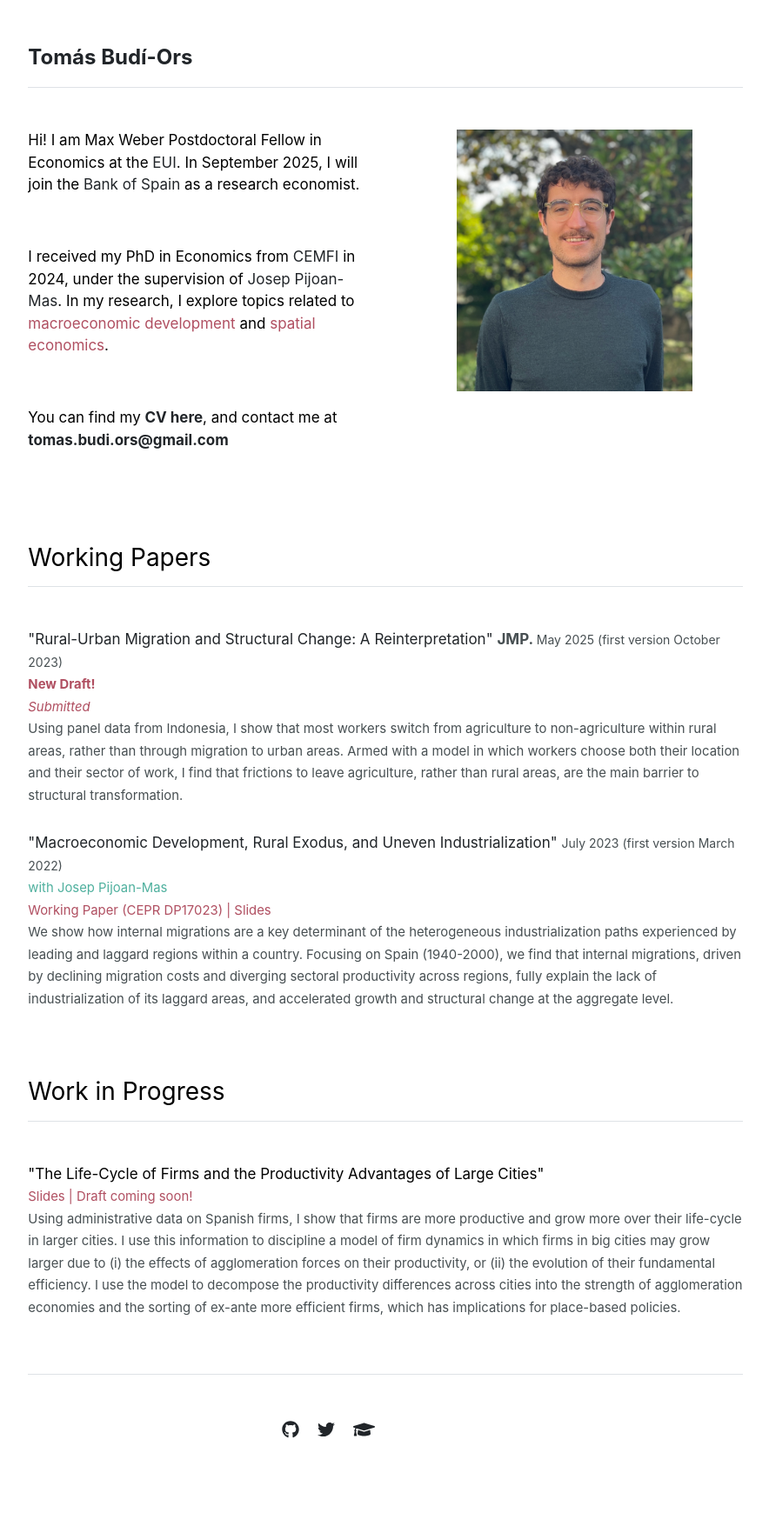
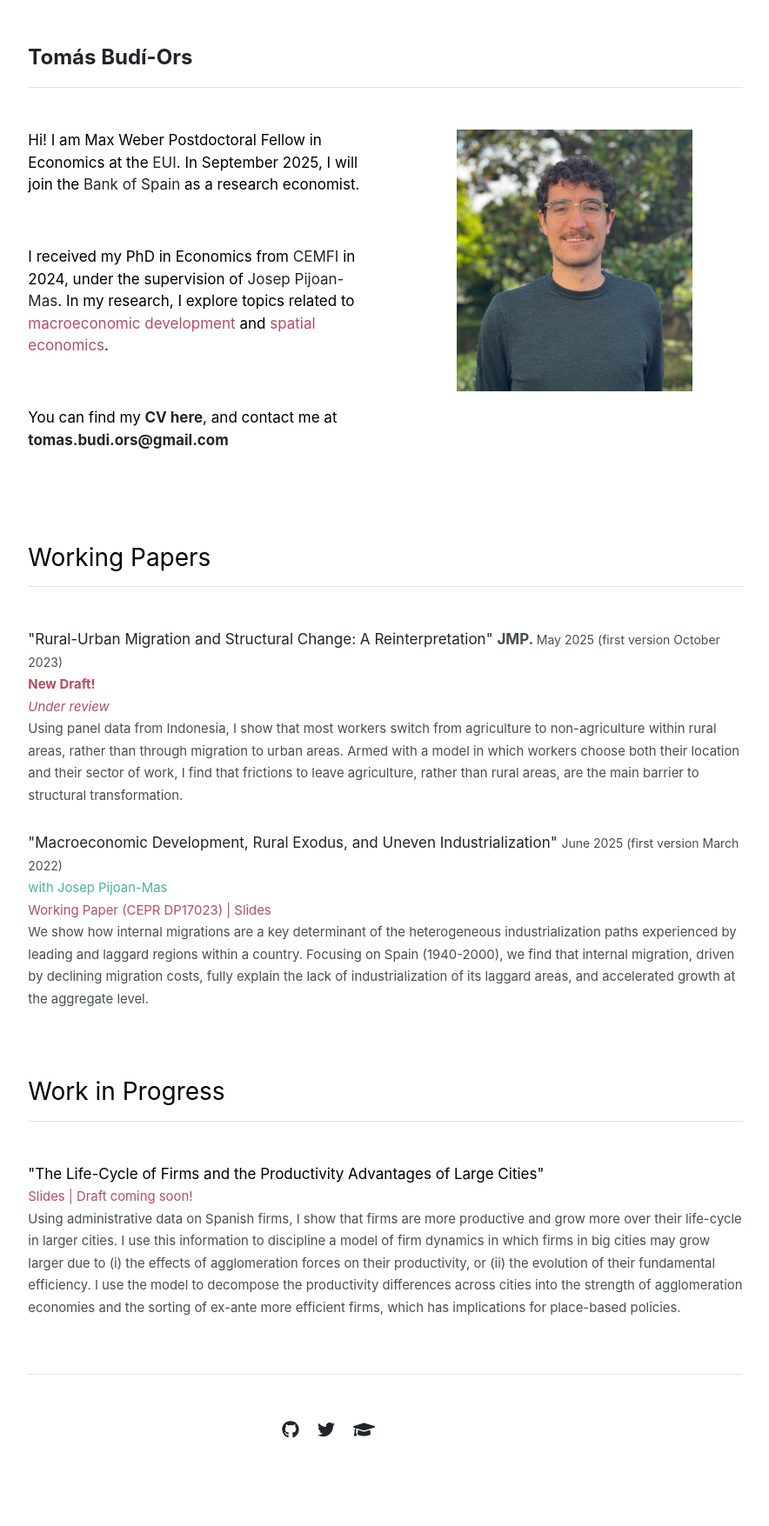
Before and after one commit to tomas-budi-ors/tomas-budi-ors.github.io, a Jekyll site: the page built from index.md, in a window 1280 px wide. Shown: the whole page at 87% size, without its empty margins (197-1081 px from the left). Built offline with Jekyll 4.4.1, drawn with Linux system fonts in a browser that asks for light colours.

Commit message:
Update wp SC_Migration

```diff
--- a/_data/working_papers.yml
+++ b/_data/working_papers.yml
@@ -3,15 +3,15 @@ featured:
     extra_info: '<span style="font-size: 17px; font-weight: bold;"> JMP. </span> May 2025 (first version October 2023)',
     url: '/working_papers/BudiOrs_JMP.pdf',
     links: '<a href="/working_papers/BudiOrs_JMP.pdf" target="_blank" rel="noopener noreferrer" style="font-weight: bold;">New Draft!</a>',
-    status: '<em>Submitted</em>',
+    status: '<em>Under review</em>',
     abstract: 'Using panel data from Indonesia, I show that most workers switch from agriculture to non-agriculture within rural areas, rather than through migration to urban areas. Armed with a model in which workers choose both their location and their sector of work, I find that frictions to leave agriculture, rather than rural areas, are the main barrier to structural transformation.'}
 - {name: '"Macroeconomic Development, Rural Exodus, and Uneven Industrialization"',
-   extra_info: 'July 2023 (first version March 2022)',
+   extra_info: 'June 2025 (first version March 2022)',
    coauthors: 'with <a href="https://www.cemfi.es/~pijoan/" target="_blank" rel="noopener noreferrer">Josep Pijoan-Mas</a>',
-   links: '<a href="/working_papers/SC_Migration_12bis.pdf" target="_blank" rel="noopener noreferrer">Working Paper</a> (CEPR DP17023) | <a href="/working_papers/SC_geo_EEA.pdf" target="_blank" rel="noopener noreferrer">Slides</a>',
-   url: '/working_papers/SC_Migration_12bis.pdf',
+   links: '<a href="/working_papers/SC_Migration_15.pdf" target="_blank" rel="noopener noreferrer">Working Paper</a> (CEPR DP17023) | <a href="/working_papers/SC_geo_EEA.pdf" target="_blank" rel="noopener noreferrer">Slides</a>',
+   url: '/working_papers/SC_Migration_15.pdf',
    abstract: 'We show how internal migrations are a key determinant of the heterogeneous industrialization paths experienced by leading and laggard regions within a country.
-    Focusing on Spain (1940-2000), we find that internal migrations, driven by declining migration costs and diverging sectoral productivity across regions, fully explain the lack of industrialization of its laggard areas, and accelerated growth and structural change at the aggregate level.'}
+    Focusing on Spain (1940-2000), we find that internal migration, driven by declining migration costs, fully explain the lack of industrialization of its laggard areas, and accelerated growth at the aggregate level.'}
 #We show how internal migrations are a key determinant of the cross-country heterogeneity in the extent to which industrialization is a local phenomenon or, instead, concentrates in a few regions of the country. Focusing on Spain,
 index:
 - {name: 'Testing General Relativity with Present and Future Astrophysical Observations. Emanuele Berti (Mississippi U. and Lisbon, CENTRA), Enrico Barausse (Paris, Inst. Astrophys. and Paris U., VI-VII), Vitor Cardoso (Lisbon, IST and Perimeter Inst. Theor. Phys. and Lisbon, CENTRA), Leonardo Gualtieri (Rome U. and INFN, Rome), Paolo Pani (Rome U. and INFN, Rome and Lisbon, IST and Lisbon, CENTRA) et al.', url: '/publications/1501.07274.pdf'}
```
Also changed, not shown: 1 other file.
